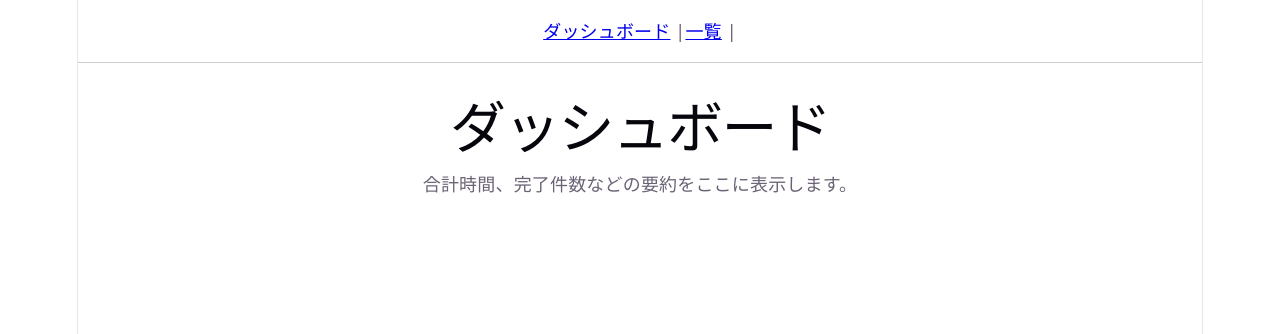
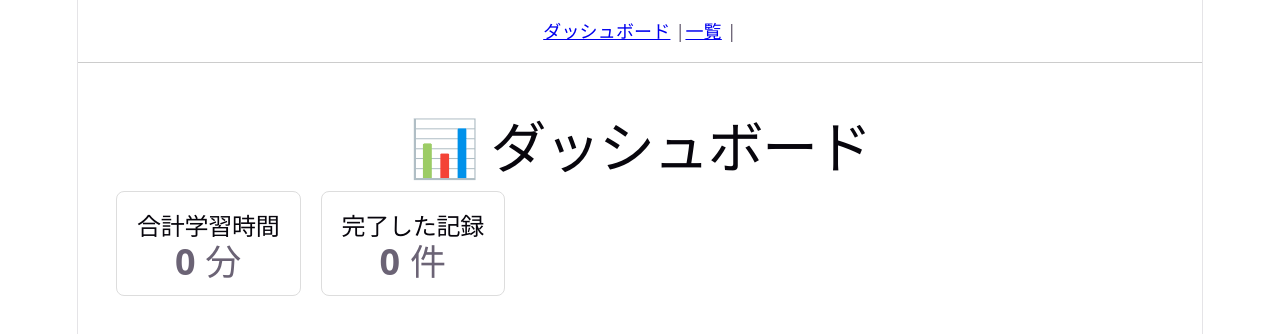
Before and after one commit to Yohhata/learning-log-dashboard, a React (Vite) app in the folder learning-log-dashboard/: page / in a window 1280 px wide. Shown: the top 334 px of the page. Built offline with nearby package versions, Linux system fonts and the light colour scheme.

Commit message:
feat: ダッシュボードで学習時間と件数の集計を表示する機能を実装

```diff
--- a/learning-log-dashboard/src/pages/Dashboard.jsx
+++ b/learning-log-dashboard/src/pages/Dashboard.jsx
@@ -1,8 +1,24 @@
+import { useLocalStorage } from "../hooks/useLocalStorage";
 export default function Dashboard(){
+
+  const [logs]=useLocalStorage("learning-logs",[]);
+
+  const totalMinutes=logs.reduce((sum,log) => sum+Number(log.minutes),0);
+
+  const completedCount=logs.filter(log=>log.status ==="done").length;
     return (
-    <div>
-      <h1>ダッシュボード</h1>
-      <p>合計時間、完了件数などの要約をここに表示します。</p>
+    <div style={{padding:'20px'}}>
+      <h1>📊 ダッシュボード</h1>
+      <div style={{ display: 'flex', gap: '20px', marginTop: '20px' }}>
+        <div style={{ padding: '20px', border: '1px solid #ddd', borderRadius: '8px', textAlign: 'center' }}>
+          <h2>合計学習時間</h2>
+          <p style={{ fontSize: '2rem', fontWeight: 'bold' }}>{totalMinutes} 分</p>
+        </div>
+        <div style={{ padding: '20px', border: '1px solid #ddd', borderRadius: '8px', textAlign: 'center' }}>
+          <h2>完了した記録</h2>
+          <p style={{ fontSize: '2rem', fontWeight: 'bold' }}>{completedCount} 件</p>
+        </div>
+      </div>
     </div>
 
     );
```
